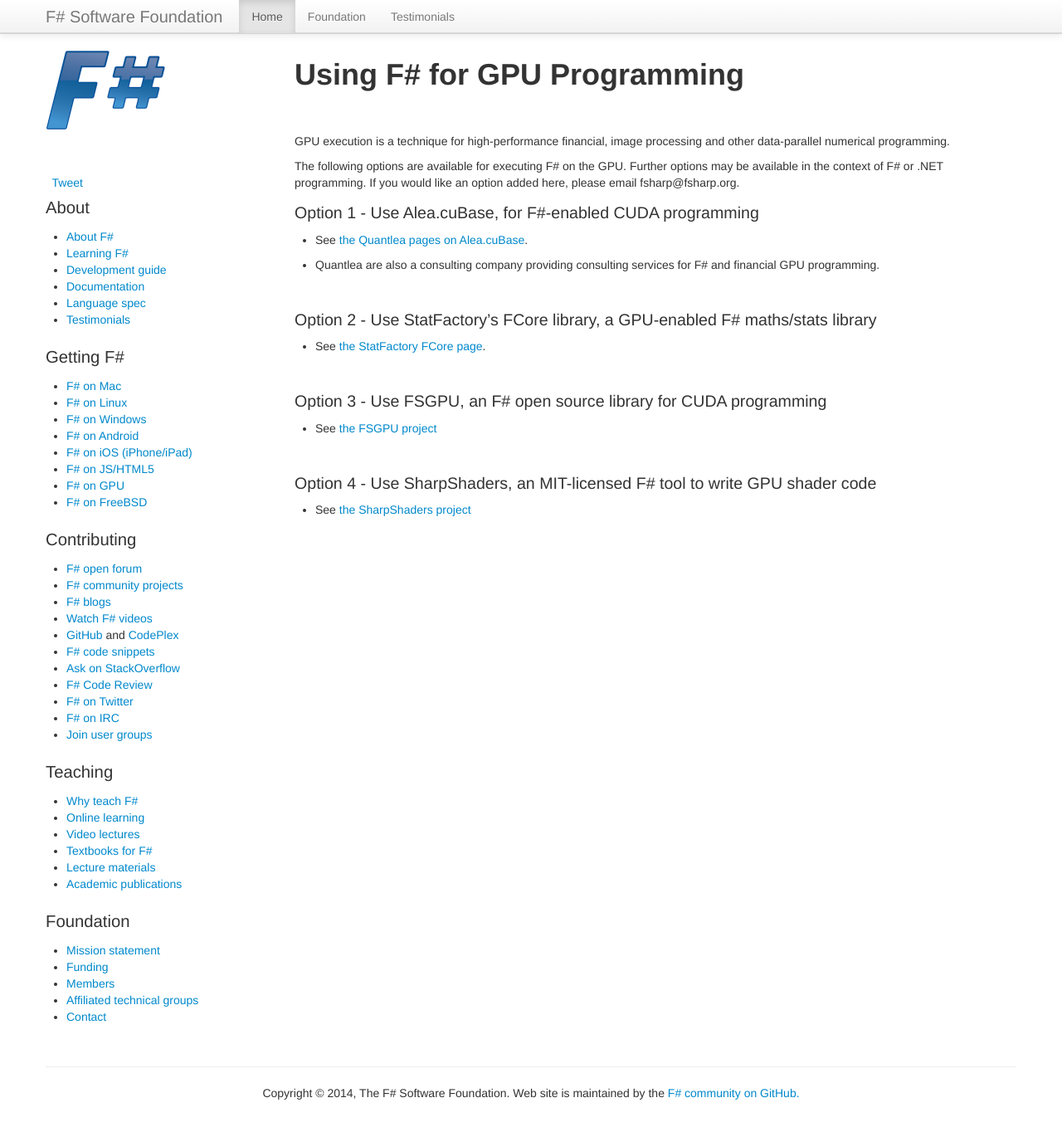
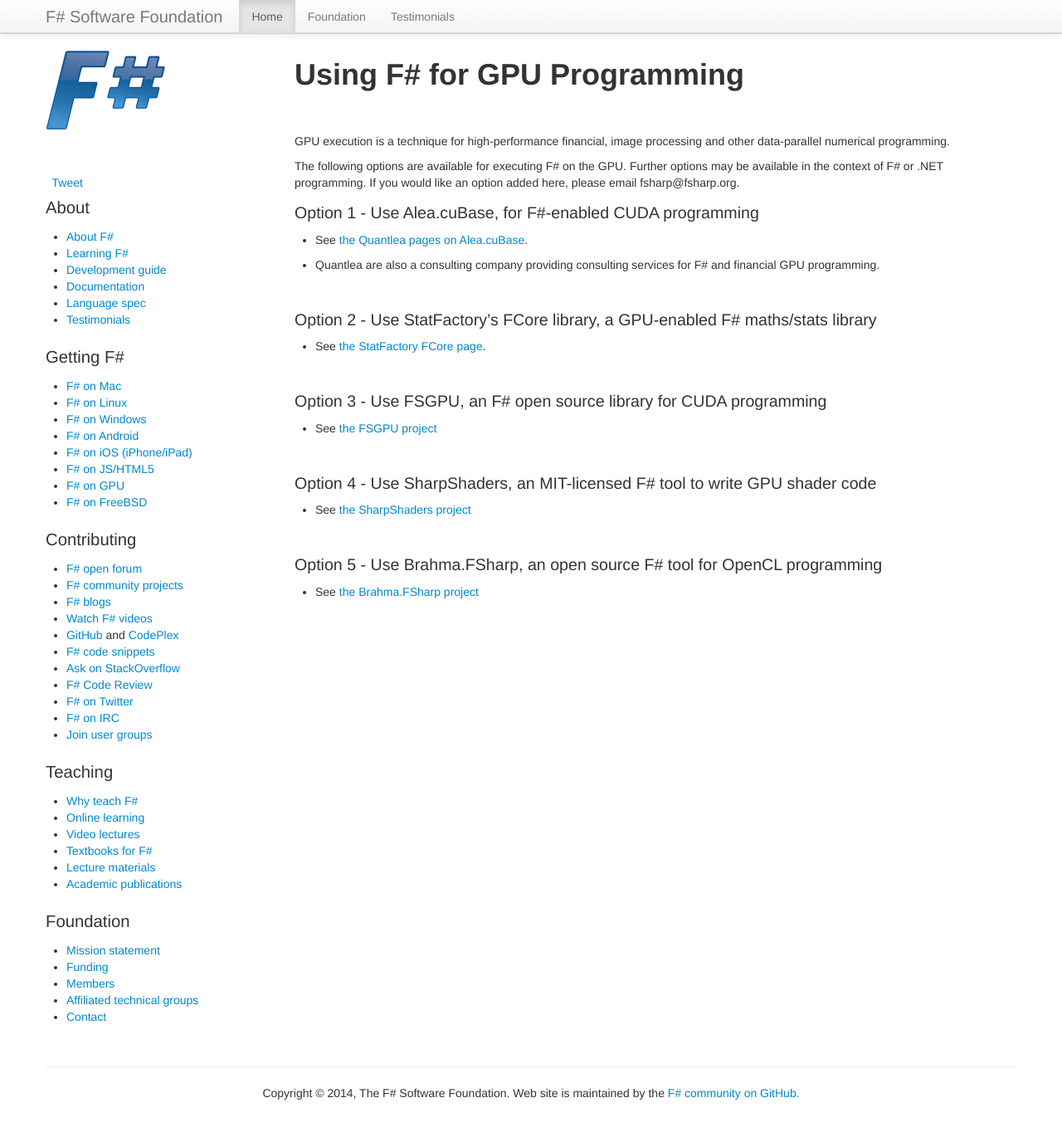
Before and after one commit to fsharp/fsharp.org, a Jekyll site: the page built from use/gpu/index.md, in a window 1280 px wide and 1377 px high. Shown: the top 1364 px of the window at 83% size. Built offline with Jekyll 4.4.1, drawn with Linux system fonts in a browser that asks for light colours; nearby versions of some CDN libraries; some web fonts are replaced; comment, search, counter and statistics services are not loaded.

Commit message:
Add Brahma.fSahrp to list of GPU programmin options.

```diff
--- a/use/gpu/index.md
+++ b/use/gpu/index.md
@@ -36,3 +36,9 @@
 * See [the SharpShaders project](http://github.com/rookboom/SharpShaders/wiki/)
 
 <br />
+
+### Option 5 - Use Brahma.FSharp, an open source F# tool for OpenCL programming
+
+* See [the Brahma.FSharp project](https://sites.google.com/site/semathsrprojects/home/brahma-fsharp/)
+
+<br />
```
